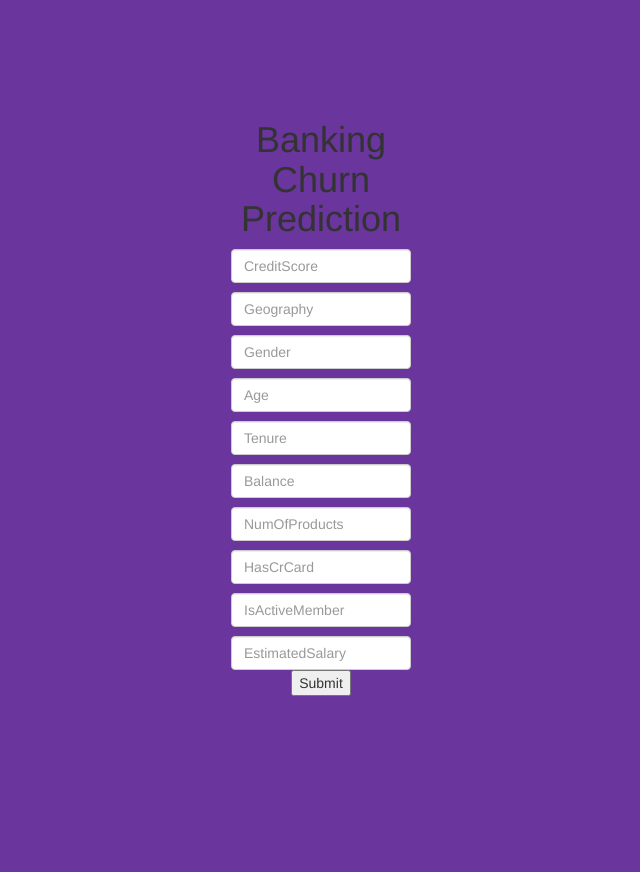
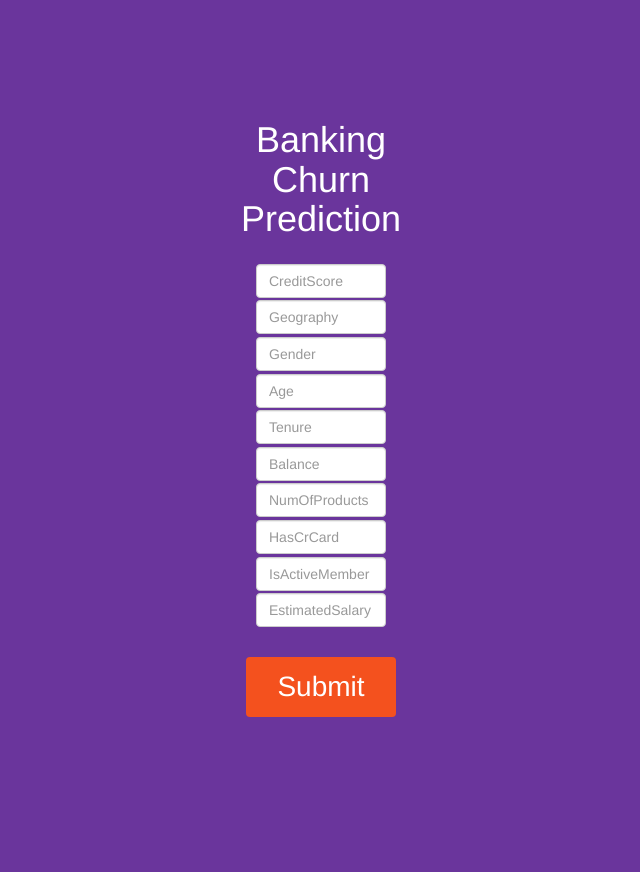
Before and after one commit to blurred-machine/ANN-based-Banking-Churn-Prediction, a Flask app: page /index in a window 1280 px wide. Shown: the whole page, without its empty margins (319-959 px from the left). Before the commit the page ends 696 px from the top, so only its background shows below. Run offline with Flask 2, Linux system fonts and the light colour scheme; parts of the project's set-up code (start-up, migrations or seed data) failed here and were passed over; some libraries are stand-ins or nearby versions.

Commit message:
updated front-end for web interface
Signed-off-by: Paras Varshney <paras.varshney97@gmail.com>

```diff
--- a/templates/index.html
+++ b/templates/index.html
@@ -12,22 +12,25 @@
 </head>
 <body><div class="bod">
     <div class="cl">
-      <h1>Banking Churn Prediction</h1>
+      <h1 style="color: #FFF">Banking Churn Prediction</h1>
   <form action="/predict" method="POST">
 
-        <input type="text" name="CreditScore" class="form-control" placeholder="CreditScore" aria-label="Username" aria-describedby="basic-addon1">
-        <input type="text" name="Geography" class="form-control" placeholder="Geography" aria-label="Username" aria-describedby="basic-addon1">
-        <input type="text" name="Gender" class="form-control" placeholder="Gender" aria-label="Username" aria-describedby="basic-addon1">
-        <input type="text" name="Age" class="form-control" placeholder="Age" aria-label="Username" aria-describedby="basic-addon1">
-        <input type="text" name="Tenure" class="form-control" placeholder="Tenure" aria-label="Username" aria-describedby="basic-addon1">
+    <div id="entries">
+        <input type="text" name="CreditScore" class="form-control" placeholder="CreditScore">
+        <input type="text" name="Geography" class="form-control" placeholder="Geography">
+        <input type="text" name="Gender" class="form-control" placeholder="Gender">
+        <input type="text" name="Age" class="form-control" placeholder="Age">
+        <input type="text" name="Tenure" class="form-control" placeholder="Tenure">
 
-        <input type="text" name="Balance" class="form-control" placeholder="Balance" aria-label="Username" aria-describedby="basic-addon1">
-        <input type="text" name="NumOfProducts" class="form-control" placeholder="NumOfProducts" aria-label="Username" aria-describedby="basic-addon1">
-        <input type="text" name="HasCrCard" class="form-control" placeholder="HasCrCard" aria-label="Username" aria-describedby="basic-addon1">
-        <input type="text" name="IsActiveMember" class="form-control" placeholder="IsActiveMember" aria-label="Username" aria-describedby="basic-addon1">
-        <input type="text" name="EstimatedSalary" class="form-control" placeholder="EstimatedSalary" aria-label="Username" aria-describedby="basic-addon1">
+        <input type="text" name="Balance" class="form-control" placeholder="Balance">
+        <input type="text" name="NumOfProducts" class="form-control" placeholder="NumOfProducts">
+        <input type="text" name="HasCrCard" class="form-control" placeholder="HasCrCard">
+        <input type="text" name="IsActiveMember" class="form-control" placeholder="IsActiveMember">
+        <input type="text" name="EstimatedSalary" class="form-control" placeholder="EstimatedSalary">
+    </div>
 
-        <input type="submit" name="submitBtn">
+
+        <button class="button" type="submit" name="submitBtn"><span>Submit </span></button>
 
 
 
--- a/templates/style.css
+++ b/templates/style.css
@@ -14,5 +14,49 @@
 .form-control{
   padding-left: 20rem;
   padding-right: 20rem;
-  margin-top: 5%;
+  margin-top: 2%;
 }
+
+#entries{
+	margin: 25px;
+}
+
+
+.button {
+  border-radius: 4px;
+  background-color: #f4511e;
+  border: none;
+  color: #FFFFFF;
+  text-align: center;
+  font-size: 28px;
+  padding: 10px;
+  width: 150px;
+  transition: all 0.5s;
+  cursor: pointer;
+  margin: 5px;
+}
+
+.button span {
+  cursor: pointer;
+  display: inline-block;
+  position: relative;
+  transition: 0.5s;
+}
+
+.button span:after {
+  content: '\00bb';
+  position: absolute;
+  opacity: 0;
+  top: 0;
+  right: -20px;
+  transition: 0.5s;
+}
+
+.button:hover span {
+  padding-right: 25px;
+}
+
+.button:hover span:after {
+  opacity: 1;
+  right: 0;
+}
```
